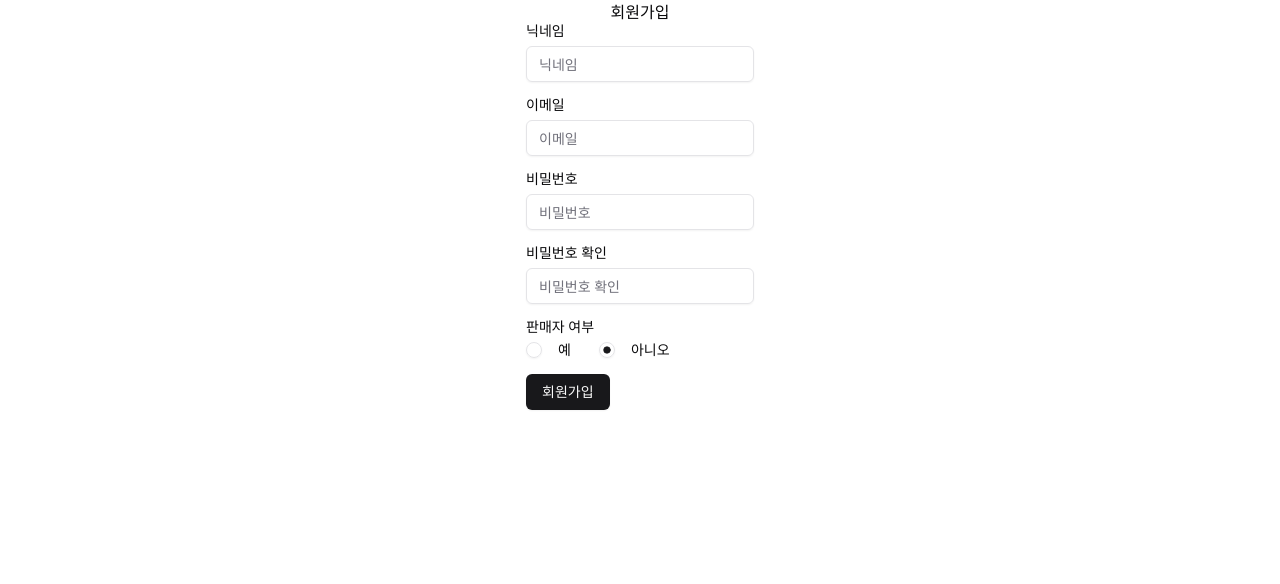
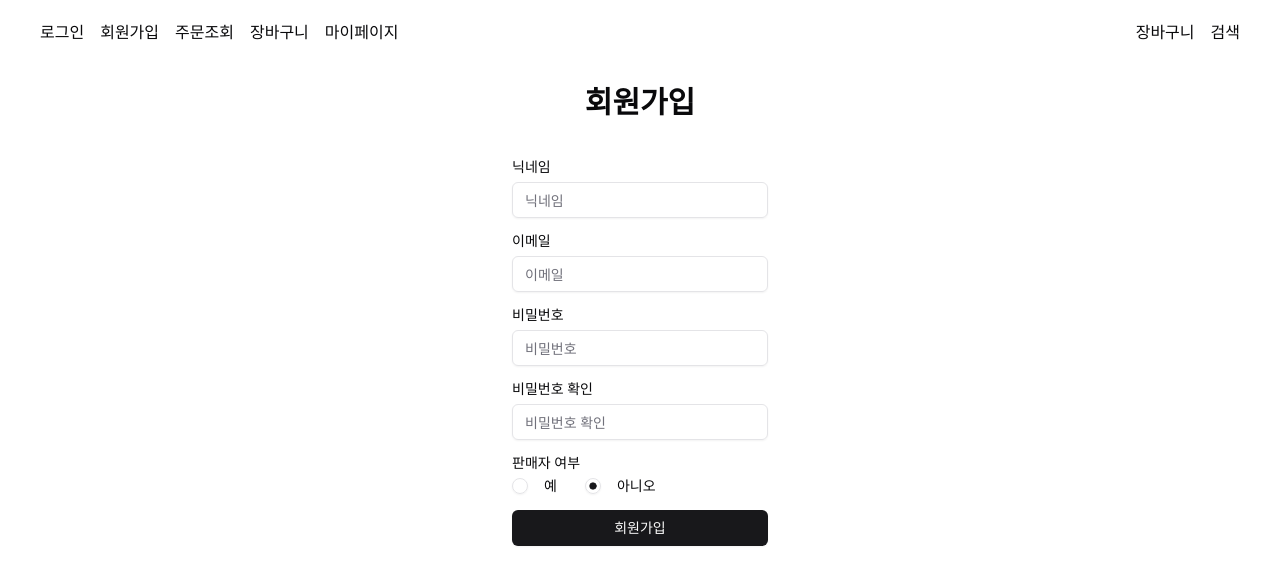
Before and after one commit to wooktori/commerce, a React (Vite) app: page /signup in a window 1280 px wide. Shown: the top 584 px of the page. Built offline with nearby package versions, Linux system fonts and the light colour scheme; no server answers.

Commit message:
Design: 회원가입 및 로그인 페이지 디자인 수정

```diff
--- a/src/pages/Login.tsx
+++ b/src/pages/Login.tsx
@@ -81,10 +81,13 @@ export default function Login() {
   };
 
   return (
-    <div className="flex flex-col items-center">
-      <h3>로그인</h3>
+    <div className="flex flex-col items-center justify-center gap-10 mt-10">
+      <h3 className="font-bold text-3xl">로그인</h3>
       <Form {...form}>
-        <form onSubmit={form.handleSubmit(onValid)} className="space-y-4">
+        <form
+          onSubmit={form.handleSubmit(onValid)}
+          className="space-y-4 flex flex-col w-64"
+        >
           <FormField
             name="email"
             control={form.control}
@@ -112,7 +115,7 @@ export default function Login() {
           <Button type="submit">로그인</Button>
         </form>
       </Form>
-      <div>
+      <div className="flex flex-col gap-2 w-64">
         <Button
           className="flex w-full items-center justify-center gap-2 rounded-md border border-gray-300 bg-white text-sm font-medium text-gray-700 transition-colors duration-300 hover:bg-gray-100"
           onClick={() => googleMutate()}
@@ -122,7 +125,7 @@ export default function Login() {
         </Button>
 
         <Button
-          className="flex w-full items-center justify-center gap-2 rounded-md border border-gray-300 bg-white text-sm font-medium text-gray-700 transition-colors duration-300 hover:bg-gray-100"
+          className="flex w-full items-center justify-center gap-2 rounded-md border border-gray-300 bg-gray-300 text-sm font-medium text-gray-700 transition-colors duration-300 hover:bg-gray-100"
           onClick={() => githubMutate()}
         >
           <RiGithubFill size={20} />
--- a/src/pages/Signup.tsx
+++ b/src/pages/Signup.tsx
@@ -84,10 +84,13 @@ export default function Signup() {
   };
 
   return (
-    <div className="flex flex-col items-center">
-      <h3>회원가입</h3>
+    <div className="flex flex-col items-center justify-center gap-10 mt-10">
+      <h3 className="font-bold text-3xl">회원가입</h3>
       <Form {...form}>
-        <form onSubmit={form.handleSubmit(onValid)} className="space-y-4">
+        <form
+          onSubmit={form.handleSubmit(onValid)}
+          className="w-64 space-y-4 flex flex-col"
+        >
           <FormField
             control={form.control}
             name="nickname"
```
Also changed, not shown: src/router.tsx (+8 -3 lines).
